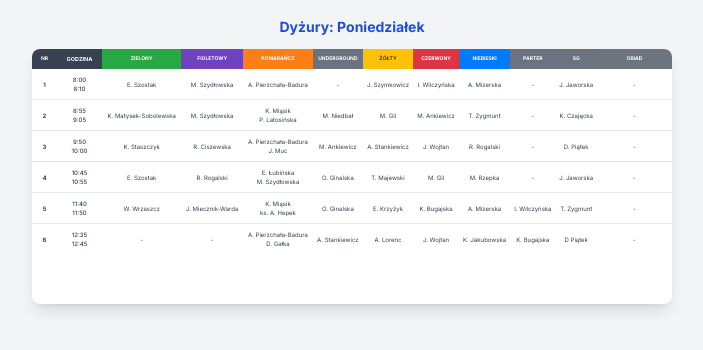
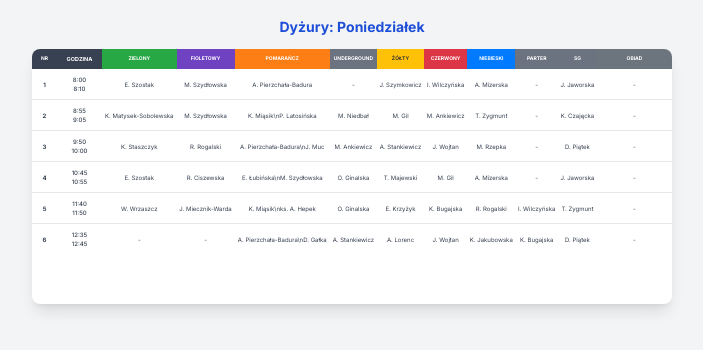
Before and after one commit to Hen9est/gra1, a plain HTML site: page index.html in a window 1280 px wide. Shown: the whole page, without its empty margins (288-991 px from the left). Drawn offline with nearby package versions, Linux system fonts and the light colour scheme.

Commit message:
Update index.html

```diff
--- a/index.html
+++ b/index.html
@@ -80,13 +80,13 @@
                         </tr>
                     </thead>
                     <!-- Tabela: Poniedziałek -->
-                    <tbody id="tbody-poniedzialek" class="divide-y divide-gray-200 schedule-body hidden">
+                   <tbody id="tbody-poniedzialek" class="divide-y divide-gray-200 schedule-body hidden">
                         <tr><td class="font-bold">1</td><td class="font-medium">8:00<br>8:10</td><td>E. Szostak</td><td>M. Szydłowska</td><td>A. Pierzchała-Badura</td><td class="empty-cell">-</td><td>J. Szymkowicz</td><td>I. Wilczyńska</td><td>A. Mizerska</td><td class="empty-cell">-</td><td>J. Jaworska</td><td class="empty-cell">-</td></tr>
-                        <tr><td class="font-bold">2</td><td class="font-medium">8:55<br>9:05</td><td>K. Matysek-Sobolewska</td><td>M. Szydłowska</td><td>K. Miąsik<br>P. Latosińska</td><td>M. Niedbał</td><td>M. Gil</td><td>M. Ankiewicz</td><td>T. Zygmunt</td><td class="empty-cell">-</td><td>K. Czajęcka</td><td class="empty-cell">-</td></tr>
-                        <tr><td class="font-bold">3</td><td class="font-medium">9:50<br>10:00</td><td>K. Staszczyk</td><td>R. Ciszewska</td><td>A. Pierzchała-Badura<br>J. Muc</td><td>M. Ankiewicz</td><td>A. Stankiewicz</td><td>J. Wojtan</td><td>R. Rogalski</td><td class="empty-cell">-</td><td>D. Piątek</td><td class="empty-cell">-</td></tr>
-                        <tr><td class="font-bold">4</td><td class="font-medium">10:45<br>10:55</td><td>E. Szostak</td><td>R. Rogalski</td><td>E. Łubińska<br>M. Szydłowska</td><td>O. Ginalska</td><td>T. Majewski</td><td>M. Gil</td><td>M. Rzepka</td><td class="empty-cell">-</td><td>J. Jaworska</td><td class="empty-cell">-</td></tr>
-                        <tr><td class="font-bold">5</td><td class="font-medium">11:40<br>11:50</td><td>W. Wrzaszcz</td><td>J. Miecznik-Warda</td><td>K. Miąsik<br>ks. A. Hepek</td><td>O. Ginalska</td><td>E. Krzyżyk</td><td>K. Bugajska</td><td>A. Mizerska</td><td>I. Wilczyńska</td><td>T. Zygmunt</td><td class="empty-cell">-</td></tr>
-                        <tr><td class="font-bold">6</td><td class="font-medium">12:35<br>12:45</td><td class="empty-cell">-</td><td class="empty-cell">-</td><td>A. Pierzchała-Badura<br>D. Gałka</td><td>A. Stankiewicz</td><td>A. Lorenc</td><td>J. Wojtan</td><td>K. Jakubowska</td><td>K. Bugajska</td><td>D Piątek</td><td class="empty-cell">-</td></tr>
+                        <tr><td class="font-bold">2</td><td class="font-medium">8:55<br>9:05</td><td>K. Matysek-Sobolewska</td><td>M. Szydłowska</td><td>K. Miąsik\nP. Latosińska</td><td>M. Niedbał</td><td>M. Gil</td><td>M. Ankiewicz</td><td>T. Zygmunt</td><td class="empty-cell">-</td><td>K. Czajęcka</td><td class="empty-cell">-</td></tr>
+                        <tr><td class="font-bold">3</td><td class="font-medium">9:50<br>10:00</td><td>K. Staszczyk</td><td>R. Rogalski</td><td>A. Pierzchała-Badura\nJ. Muc</td><td>M. Ankiewicz</td><td>A. Stankiewicz</td><td>J. Wojtan</td><td>M. Rzepka</td><td class="empty-cell">-</td><td>D. Piątek</td><td class="empty-cell">-</td></tr>
+                        <tr><td class="font-bold">4</td><td class="font-medium">10:45<br>10:55</td><td>E. Szostak</td><td>R. Ciszewska</td><td>E. Łubińska\nM. Szydłowska</td><td>O. Ginalska</td><td>T. Majewski</td><td>M. Gil</td><td>A. Mizerska</td><td class="empty-cell">-</td><td>J. Jaworska</td><td class="empty-cell">-</td></tr>
+                        <tr><td class="font-bold">5</td><td class="font-medium">11:40<br>11:50</td><td>W. Wrzaszcz</td><td>J. Miecznik-Warda</td><td>K. Miąsik\nks. A. Hepek</td><td>O. Ginalska</td><td>E. Krzyżyk</td><td>K. Bugajska</td><td>R. Rogalski</td><td>I. Wilczyńska</td><td>T. Zygmunt</td><td class="empty-cell">-</td></tr>
+                        <tr><td class="font-bold">6</td><td class="font-medium">12:35<br>12:45</td><td class="empty-cell">-</td><td class="empty-cell">-</td><td>A. Pierzchała-Badura\nD. Gałka</td><td>A. Stankiewicz</td><td>A. Lorenc</td><td>J. Wojtan</td><td>K. Jakubowska</td><td>K. Bugajska</td><td>D. Piątek</td><td class="empty-cell">-</td></tr>
                     </tbody>
                     <!-- Tabela: Wtorek -->
                     <tbody id="tbody-wtorek" class="divide-y divide-gray-200 schedule-body hidden">
```
